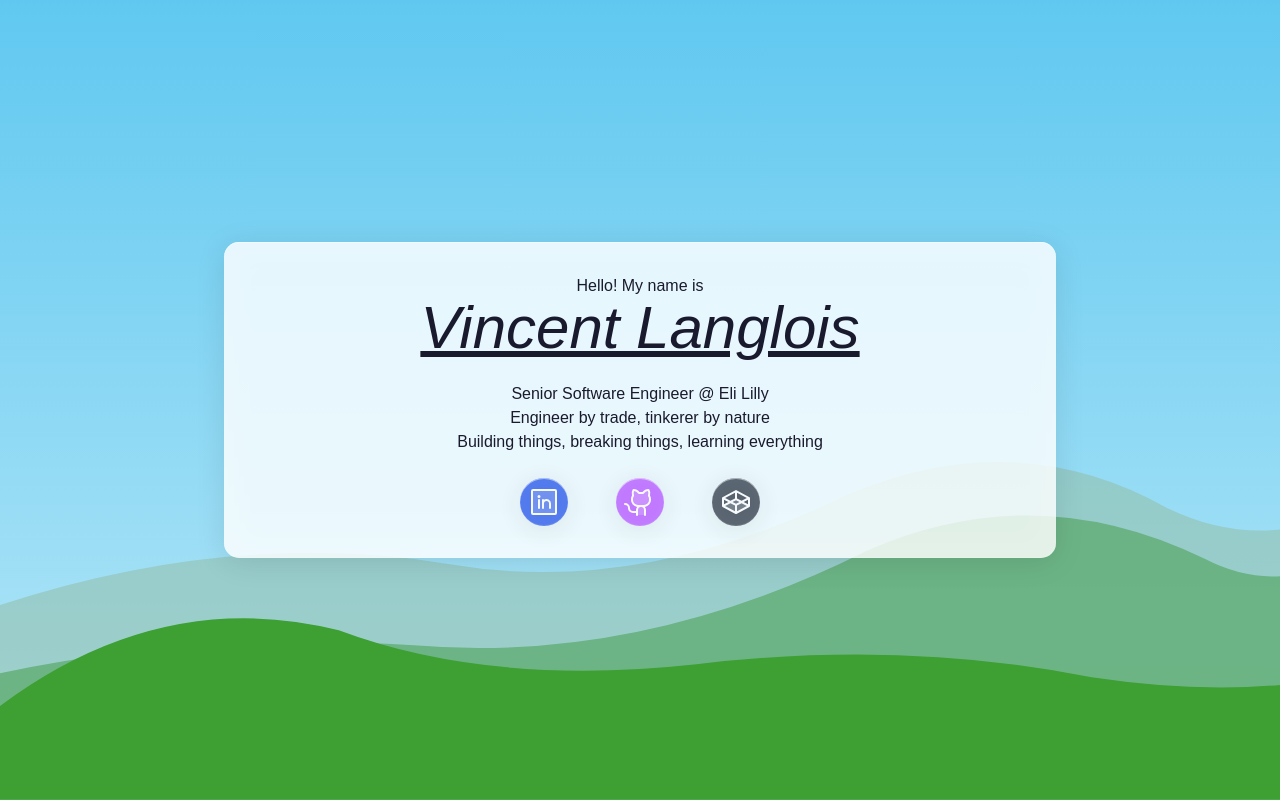
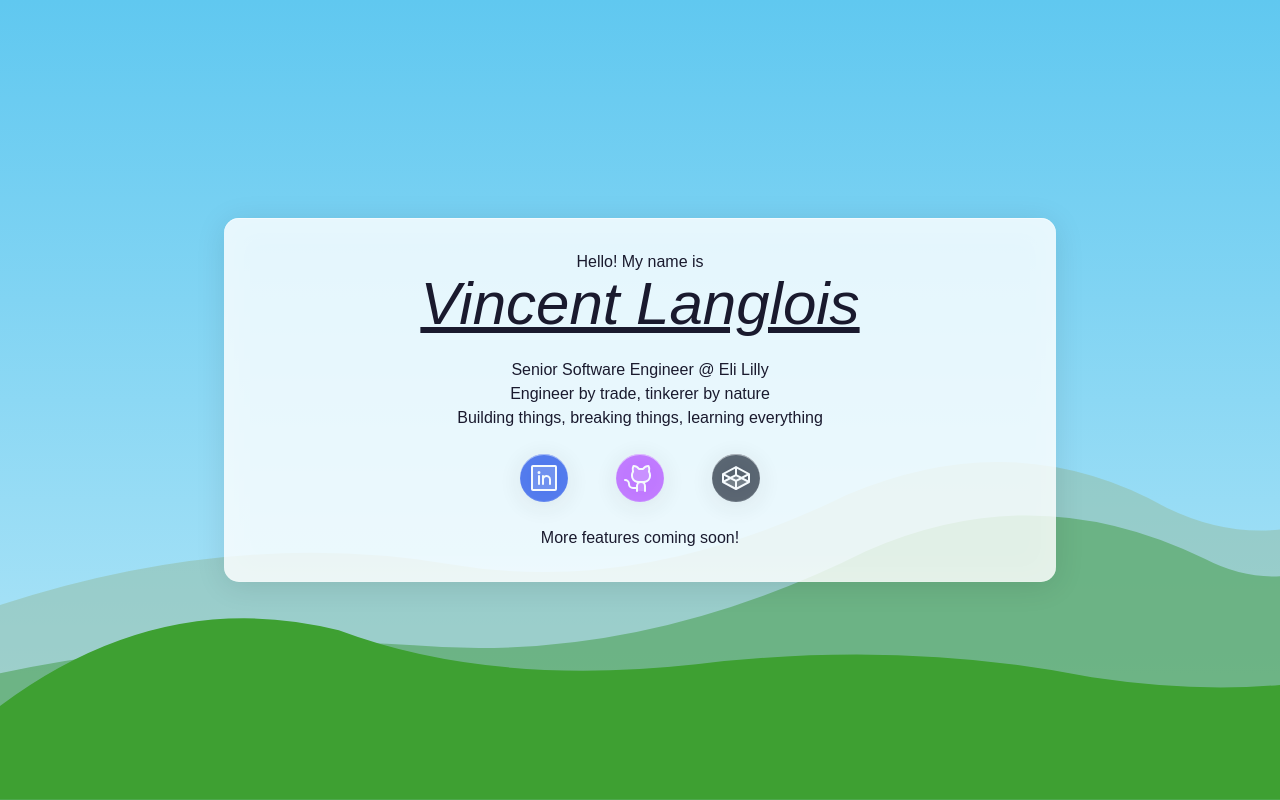
Before and after one commit to vtlanglois/portfolio-v2, a Next.js app: page / in a window 1280 px wide. Built offline with nearby package versions, Linux system fonts and the light colour scheme.

Commit message:
feat: added coming soon text

```diff
--- a/src/components/sections/Hero/index.tsx
+++ b/src/components/sections/Hero/index.tsx
@@ -192,6 +192,11 @@ export default function Hero() {
               />
             </a>
           </div>
+          <div>
+            <p>
+              More features coming soon!
+            </p>
+          </div>
         </div>
         {/* <div className="hero__scroll">Scroll to see more</div> */}
       </div>
```
